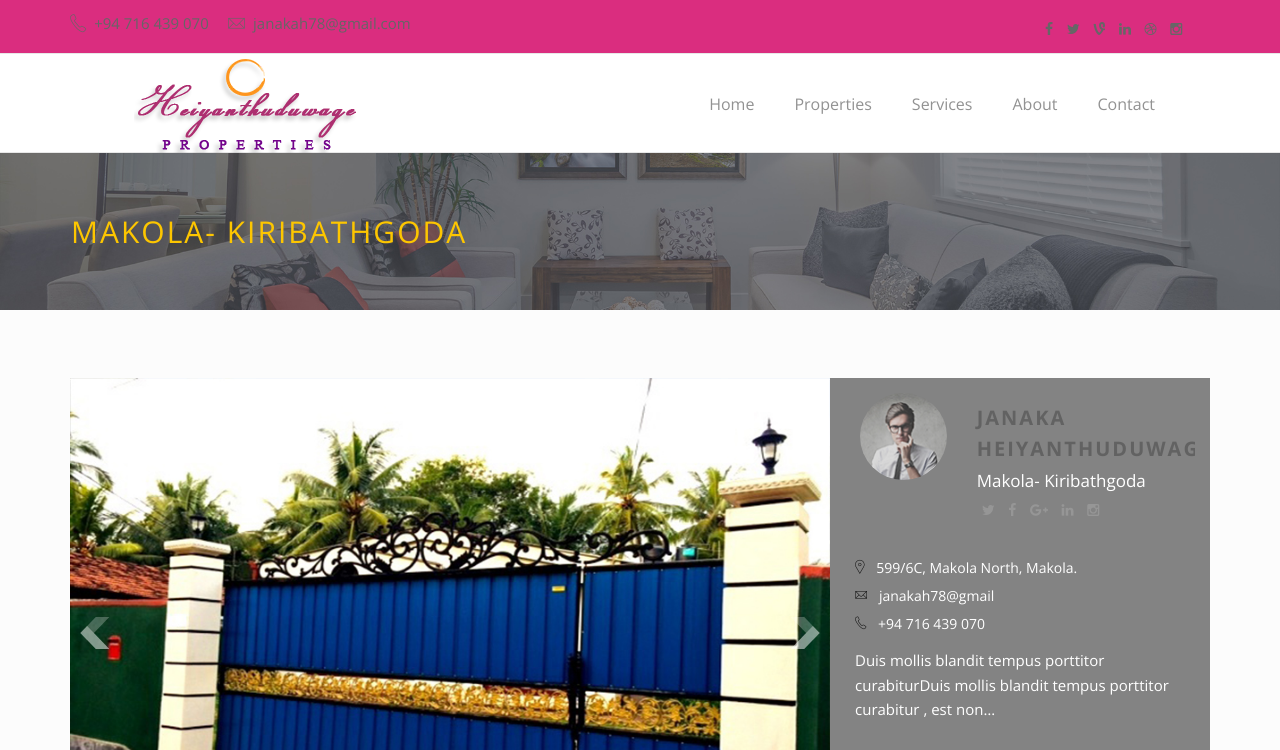
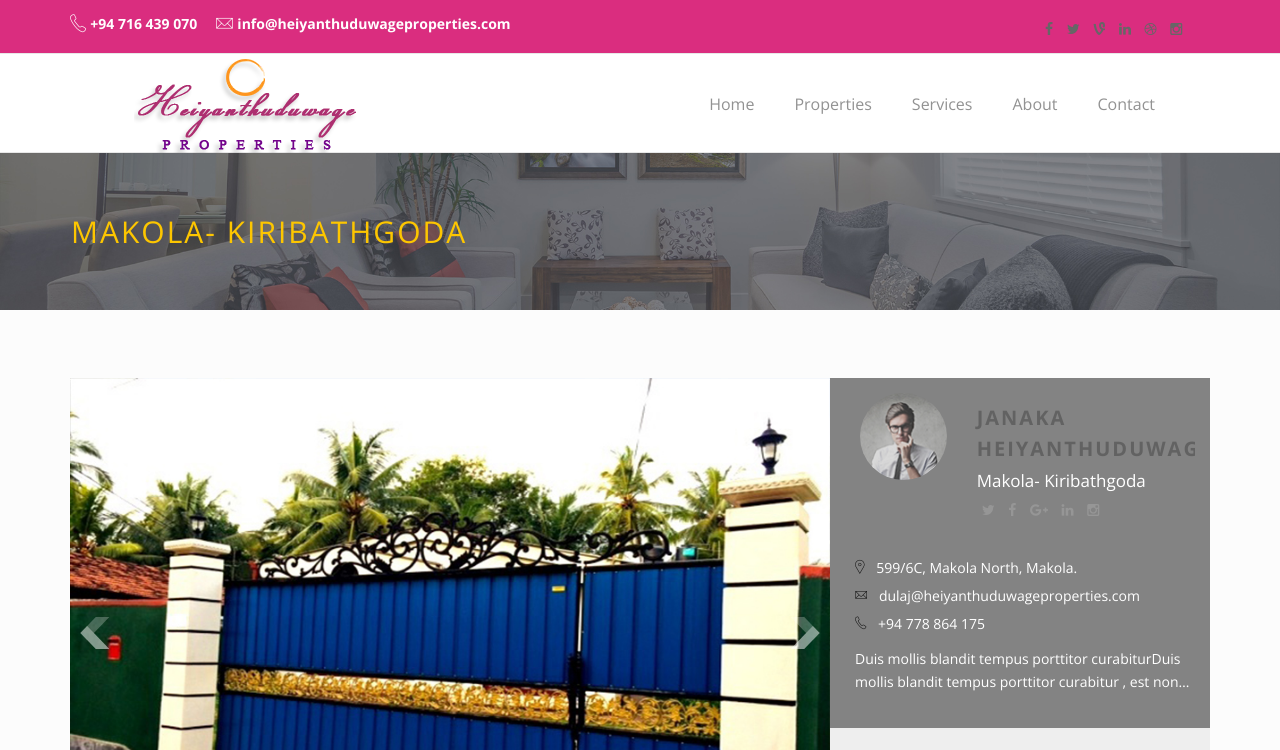
Before and after one commit to Chathura1990/heiyanthuduwage_Pro, a plain HTML site: page property-1.html in a window 1280 px wide. Shown: the top 750 px of the page. Drawn offline with nearby package versions, Linux system fonts and the light colour scheme; files whose address does not match are found by name.

Commit message:
updated index, property-1 and style.css

```diff
--- a/assets/css/style.css
+++ b/assets/css/style.css
@@ -49,7 +49,7 @@ h6, .h6{
     text-transform: uppercase;
 }
 p{
-    font-size: 15px;
+    font-size: 14px;
     line-height: 1.6180em;
 }
 h1 small, h2 small, h3 small, h4 small, h5 small, h6 small, .h1 small, .h2 small, .h3 small, .h4 small, .h5 small, .h6 small, h1 .small, h2 .small, h3 .small, h4 .small, h5 .small, h6 .small, .h1 .small, .h2 .small, .h3 .small, .h4 .small, .h5 .small, .h6 .small {
--- a/property-1.html
+++ b/property-1.html
@@ -45,8 +45,8 @@
                     <div class="col-md-5 col-sm-8  col-xs-12">
                         <div class="header-half header-call">
                             <p>
-                                <span><i class="pe-7s-call"></i> +94 716 439 070</span>
-                                <span><i class="pe-7s-mail"></i> janakah78@gmail.com</span>
+                                <span><i class="pe-7s-call" style="color: white"></i><a href="tel: +94 716 439 070" ><b><font style="color: white;">+94 716 439 070</font></b></a></span>
+                                <span><i class="pe-7s-mail" style="color: white"></i><a href="mailto: janakah78@gmail.com"><b><font style="color: white;">info@heiyanthuduwageproperties.com</font></b></a></span>
                             </p>
                         </div>
                     </div>
@@ -223,7 +223,7 @@
                             <div class="section">
                                 <h4 class="s-property-title">Description</h4>
                                 <div class="s-property-content">
-                                    <p>DescriptionDescriptionDescriptionDescriptionDescriptionDescriptionDescriptionDescription</br>DescriptionDescriptionDescriptionDescriptionDescriptionDescriptionDescriptionDescription</br>DescriptionDescriptionDescriptionDescriptionDescriptionDescription</p>
+                                    <p>DescriptionDescriptionDescription</br>DescriptionDescriptionDescriptionDescription</p>
                                 </div>
                             </div>
                             <!-- End description area  -->
@@ -329,8 +329,8 @@
                                         <div class="clear">
                                             <ul class="dealer-contacts">
                                                 <li><i class="pe-7s-map-marker strong"> </i> 599/6C, Makola North, Makola.</li>
-												<li><i class="pe-7s-mail strong"> </i> janakah78@gmail</li>
-												<li><i class="pe-7s-call strong"> </i> +94 716 439 070</li>
+												<li><i class="pe-7s-mail strong"> </i> dulaj@heiyanthuduwageproperties.com</li>
+												<li><i class="pe-7s-call strong"> </i> +94 778 864 175</li>
                                             </ul>
                                             <p>Duis mollis  blandit tempus porttitor curabiturDuis mollis  blandit tempus porttitor curabitur , est non…</p>
                                         </div>
```
Also changed, not shown: index.html (+4 -3 lines).
